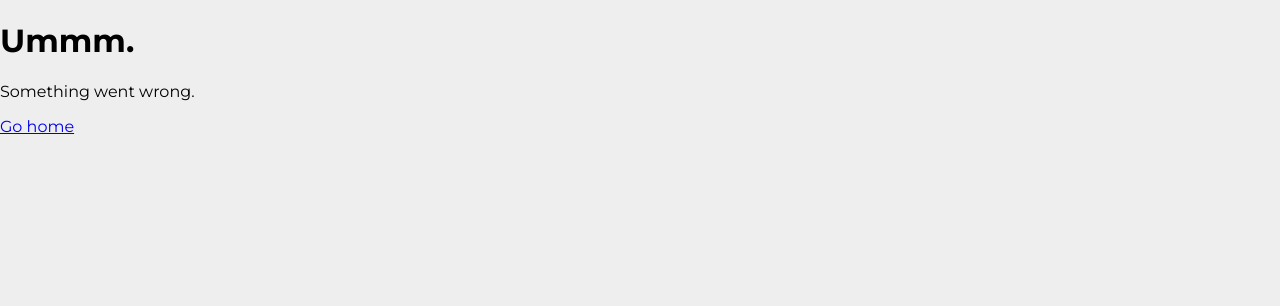
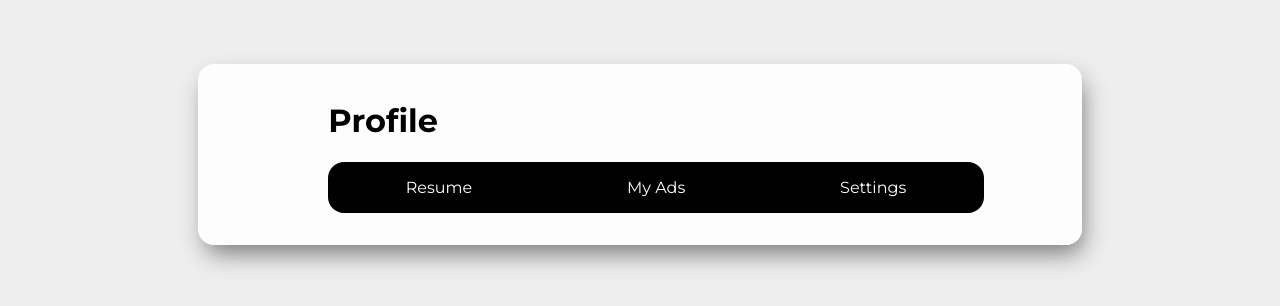
Before and after one commit to TrouvOpus/TrouvOpus, a React (Create React App) app: page /profile in a window 1280 px wide. Shown: the top 306 px of the page. Built offline with nearby package versions, Linux system fonts and the light colour scheme.

Commit message:
Profile card added

```diff
--- a/src/Routes.js
+++ b/src/Routes.js
@@ -5,6 +5,7 @@ import Card from "./components/Card"
 
 import Error from "./pages/Error.jsx"
 import Login from "./pages/Login.jsx"
+import Profile from "./pages/Profile.jsx"
 
 export default () => (
 	<div className="Routes">
@@ -15,6 +16,7 @@ export default () => (
 				</Card>
 			</Route>
 			<Route path="/login" component={Login} />
+			<Route path="/profile" component={Profile} />
 			<Route component={Error} />
 		</Switch>
 	</div>
--- a/src/components/Card.scss
+++ b/src/components/Card.scss
@@ -1,7 +1,7 @@
 .Card {
 	background: rgba(white, 0.85);
 	backdrop-filter: blur(2px);
-	border-bottom-left-radius: 1em;
+	border-radius: 1em;
 	padding: 1em;
 	box-shadow: 0.25em 0.75em 1.5em -0.25em rgba(black, 0.5);
 }
--- /dev/null
+++ b/src/pages/Profile.jsx
@@ -0,0 +1,19 @@
+import React from "react"
+import Card from "../components/Card"
+import "./Profile.scss"
+import { Link } from "react-router-dom"
+
+export default () => {
+	return (
+		<div className="Profile Page">
+			<Card>
+				<h1>Profile</h1>
+				<div className="Sub">
+					<Link to="/">Resume</Link>
+					<Link to="/">My Ads</Link>
+					<Link to="/">Settings</Link>
+				</div>
+			</Card>
+		</div>
+	)
+}
--- /dev/null
+++ b/src/pages/Profile.scss
@@ -0,0 +1,22 @@
+.Profile {
+	.Card {
+		padding-left: 3em;
+	}
+	.Sub {
+		display: grid;
+		grid-auto-flow: column;
+		border-radius: 1em;
+		background-color: black;
+	}
+
+	a {
+		color: white;
+		padding: 1em;
+		border-radius: 1em;
+		text-align: center;
+		text-decoration: none;
+	}
+	a:hover {
+		color: #93c572;
+	}
+}
```
